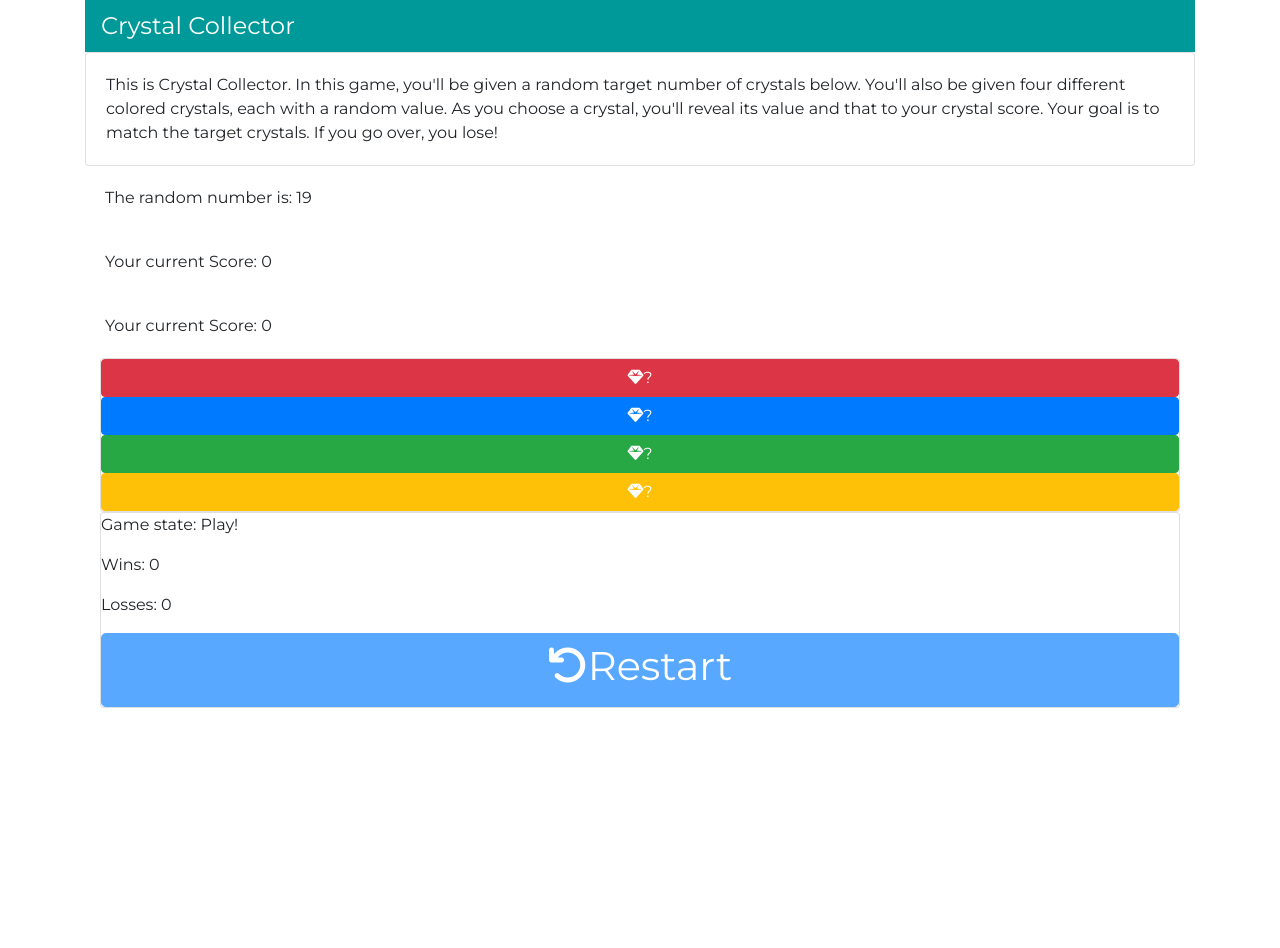
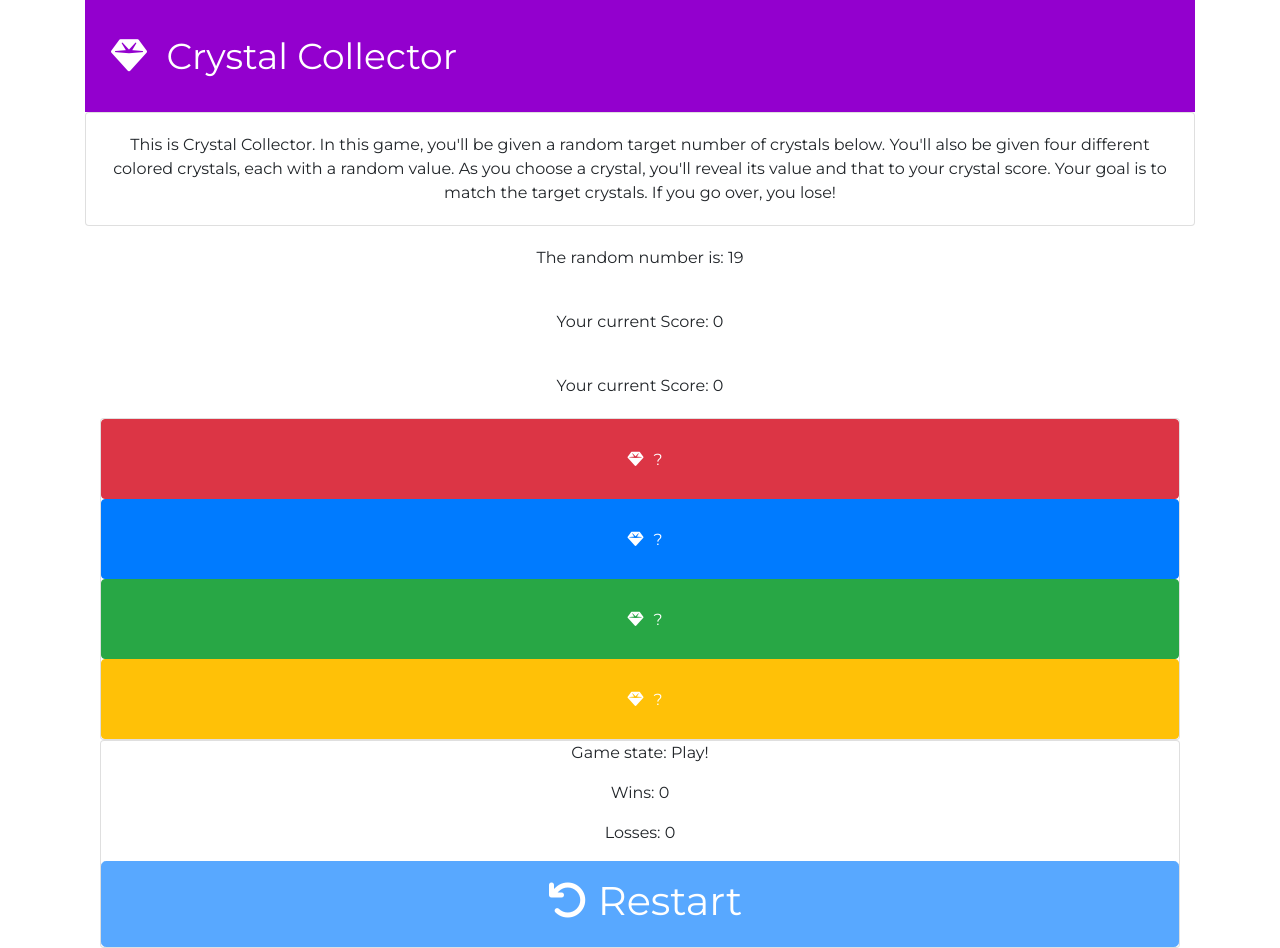
Before and after one commit to bajwals/Crystal-Collector, a plain HTML site: page crystalcollector.html in a window 1280 px wide. Before the commit the page ends 800 px from the top, so only its background shows below. Drawn offline with nearby package versions, Linux system fonts and the light colour scheme.

Commit message:
Updated styling
Made the buttons easier to press

```diff
--- a/assets/styles.css
+++ b/assets/styles.css
@@ -2,8 +2,16 @@ body {
     font-family: 'Montserrat', sans-serif;
 }
 
+.navbar-brand {
+    font-size: 36px;
+    text-align: center;
+}
+
 .navbar {
-    font-size: 24px;
+    background-color: #9300ce;
+}
+
+#crystal-title {
     color: #ffffff;
     text-align: center;
 }
@@ -11,3 +19,21 @@ body {
 .btn {
     display: inline;
 }
+
+.card-body {
+    font-size: 16px;
+    text-align: center;
+}
+
+p {
+    text-align: center;
+}
+
+.fas {
+    margin: 10px;
+}
+
+.fa-gem {
+    margin-top: 25px;
+    margin-bottom: 25px;
+}
--- a/crystalcollector.html
+++ b/crystalcollector.html
@@ -9,9 +9,10 @@
 </head>
 <body>
     <div class="container">
-        <div class="navbar navbar-light" style="background-color: #009999;">
-            Crystal Collector
-        </div>
+        <nav class="navbar navbar-light">
+            <a class="navbar-brand" href="#"> <i class="fas fa-gem" style="color:#ffffff"> </i> <span id="crystal-title">Crystal Collector</span> </a>
+        </nav>
+
         <div class="row">
             <div class="col">
                 <div class="card">
```
